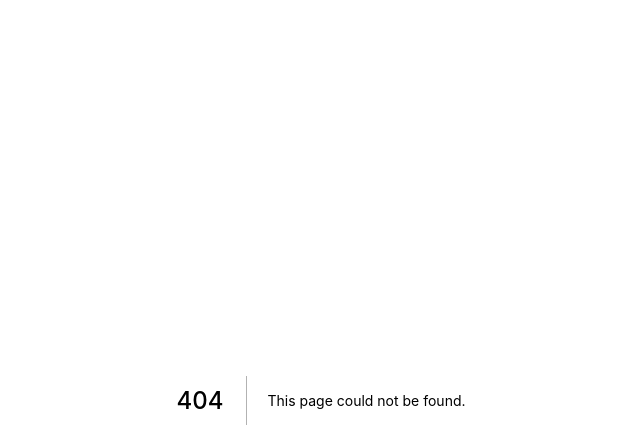
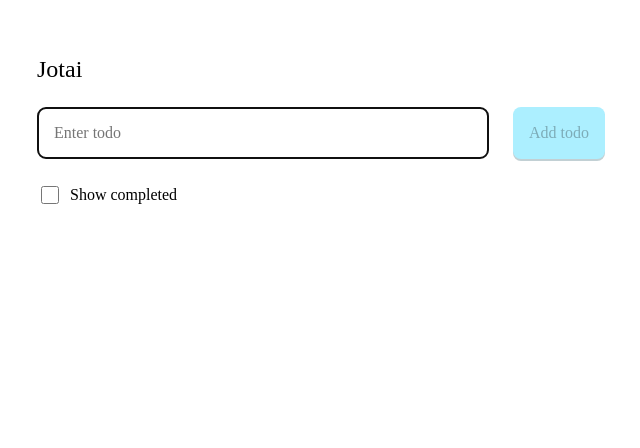
Before and after one commit to joakimgunst/react-state-management, a Next.js app: page /jotai in a window 1280 px wide. Before the commit this address had no page. Shown: the top 448 px of the page, without its empty margins (319-959 px from the left). Built offline with nearby package versions, Linux system fonts and the light colour scheme; a web font is replaced by a local one.

Commit message:
Add jotai example

```diff
--- a/package.json
+++ b/package.json
@@ -11,6 +11,7 @@
     "@reduxjs/toolkit": "^1.4.0",
     "framer-motion": "^2.9.4",
     "immer": "^7.0.14",
+    "jotai": "^0.10.3",
     "nanoid": "^3.1.16",
     "next": "10.0.0",
     "react": "17.0.1",
--- a/src/pages/index.tsx
+++ b/src/pages/index.tsx
@@ -10,6 +10,7 @@
     { label: "Zustand", href: "/zustand" },
     { label: "Zustand Async", href: "/zustand-async" },
     { label: "Recoil", href: "/recoil" },
+    { label: "Jotai", href: "/jotai" },
   ];
 
   return (
--- /dev/null
+++ b/src/pages/jotai.tsx
@@ -0,0 +1,49 @@
+import React from "react";
+import { atom, Provider, useAtom } from "jotai";
+import { Todo, Todos } from "model";
+import TodoLayout from "components/TodoLayout";
+import AddForm from "components/AddForm";
+import TodoFilter from "components/TodoFilter";
+import TodoList from "components/TodoList";
+import { pureAddTodo, pureToggleTodo } from "utils";
+
+const todosAtom = atom([] as Todos);
+
+const showCompletedAtom = atom(false);
+
+const visibleTodosAtom = atom(get => {
+  const todos = get(todosAtom);
+  const showCompleted = get(showCompletedAtom);
+  return todos.filter(t => t.completed === showCompleted);
+});
+
+export default function Page() {
+  return (
+    <Provider>
+      <TodoLayout title="Jotai">
+        <AddFormContainer />
+        <TodoFilterContainer />
+        <TodoListContainer />
+      </TodoLayout>
+    </Provider>
+  );
+}
+
+function AddFormContainer() {
+  const [, setTodos] = useAtom(todosAtom);
+  const addTodo = (todo: Todo) => setTodos(todos => pureAddTodo(todos, todo));
+  return <AddForm onAdd={addTodo} />;
+}
+
+function TodoFilterContainer() {
+  const [showCompleted, setShowCompleted] = useAtom(showCompletedAtom);
+  const toggle = () => setShowCompleted(value => !value);
+  return <TodoFilter showCompleted={showCompleted} onToggle={toggle} />;
+}
+
+function TodoListContainer() {
+  const [, setTodos] = useAtom(todosAtom);
+  const [visibleTodos] = useAtom(visibleTodosAtom);
+  const toggle = (id: string) => setTodos(todos => pureToggleTodo(todos, id));
+  return <TodoList todos={visibleTodos} onToggle={toggle} />;
+}
```
Also changed, not shown: 1 other file (tests, documents, lock files or other folders).
